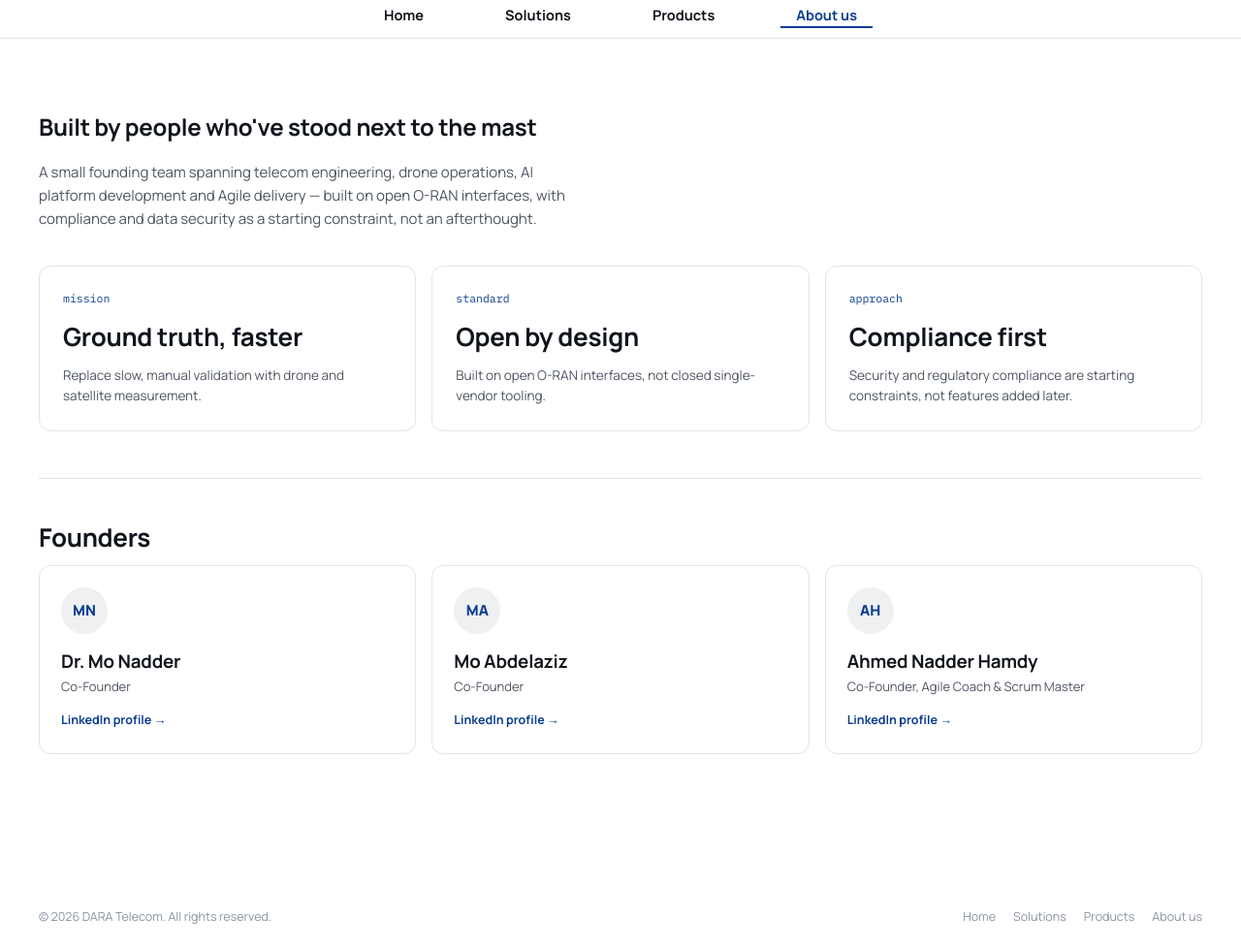
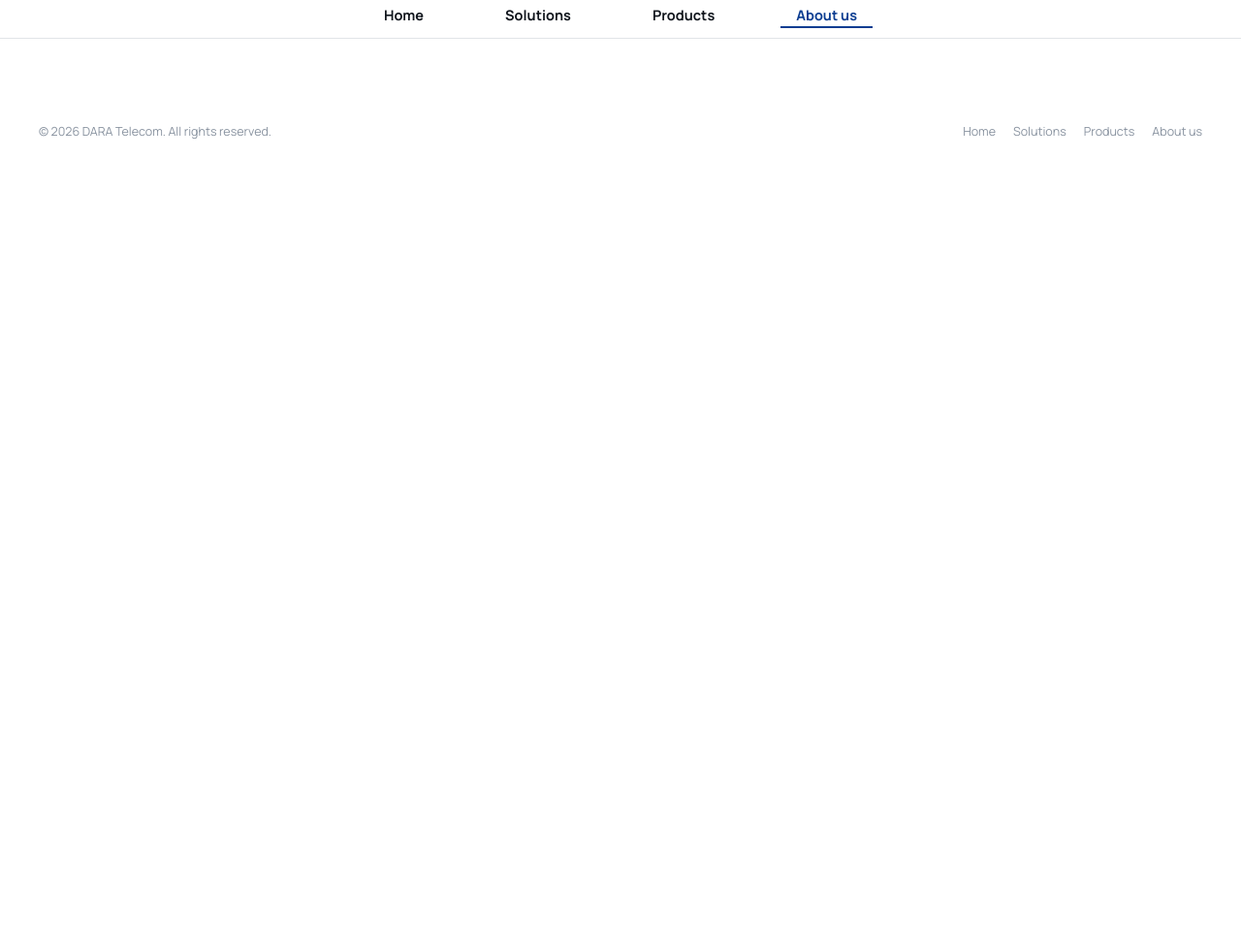
Before and after one commit to DARA-Development/dara-website, a website: page about_us.html in a window 1280 px wide. Shown: the part 104-1082 px from the top of the page at 97% size. After the commit the page ends 800 px from the top, so only its background shows below. Drawn offline with Linux system fonts and the light colour scheme.

Commit message:
Deleted the about us content

```diff
--- a/about_us.html
+++ b/about_us.html
@@ -65,44 +65,6 @@
   </div>
 </header>
 
-<main>
-  <section class="sectors" id="about">
-    <div class="wrap">
-      <h1>Built by people who've stood next to the mast</h1>
-      <p class="sub">A small founding team spanning telecom engineering, drone operations, AI platform development and Agile delivery — built on open O-RAN interfaces, with compliance and data security as a starting constraint, not an afterthought.</p>
-      <div class="sector-grid">
-        <div class="sector-card"><span class="mono">mission</span><h2>Ground truth, faster</h2><p>Replace slow, manual validation with drone and satellite measurement.</p></div>
-        <div class="sector-card"><span class="mono">standard</span><h2>Open by design</h2><p>Built on open O-RAN interfaces, not closed single-vendor tooling.</p></div>
-        <div class="sector-card"><span class="mono">approach</span><h2>Compliance first</h2><p>Security and regulatory compliance are starting constraints, not features added later.</p></div>
-      </div>
-
-      <div class="founders">
-        <h2 class="h">Founders</h2>
-        <div class="founder-grid">
-          <div class="founder-card">
-            <div class="founder-avatar">MN</div>
-            <h3>Dr. Mo Nadder</h3>
-            <p class="founder-role">Co-Founder</p>
-            <a class="li-link" href="https://www.linkedin.com/in/dr-mo-nadder-5b326b17/" target="_blank" rel="noopener">LinkedIn profile &rarr;</a>
-          </div>
-          <div class="founder-card">
-            <div class="founder-avatar">MA</div>
-            <h3>Mo Abdelaziz</h3>
-            <p class="founder-role">Co-Founder</p>
-            <a class="li-link" href="https://www.linkedin.com/in/mo-abdelaziz/" target="_blank" rel="noopener">LinkedIn profile &rarr;</a>
-          </div>
-          <div class="founder-card">
-            <div class="founder-avatar">AH</div>
-            <h3>Ahmed Nadder Hamdy</h3>
-            <p class="founder-role">Co-Founder, Agile Coach &amp; Scrum Master</p>
-            <a class="li-link" href="https://www.linkedin.com/in/ahmed-nadder-hamdy-msc-psm-ssm-pmp%C2%AE-0b171755/" target="_blank" rel="noopener">LinkedIn profile &rarr;</a>
-          </div>
-        </div>
-      </div>
-    </div>
-  </section>
-</main>
-
 <footer class="site-footer">
   <div class="wrap">
     <div class="footer-bottom">
--- a/package.json
+++ b/package.json
@@ -3,6 +3,7 @@
   "version": "1.0.0",
   "description": "Website for DARA\r Under Construction\r Test if it will deploy",
   "scripts": {
+    "start": "live-server",
     "test": "playwright test",
     "test:headed": "playwright test --headed"
   },
@@ -11,6 +12,7 @@
   "license": "ISC",
   "type": "module",
   "devDependencies": {
-    "@playwright/test": "^1.63.0"
+    "@playwright/test": "^1.63.0",
+    "live-server": "^1.2.2"
   }
 }
```
Also changed, not shown: tests/site.spec.js (+7 -11 lines), 1 other file.
